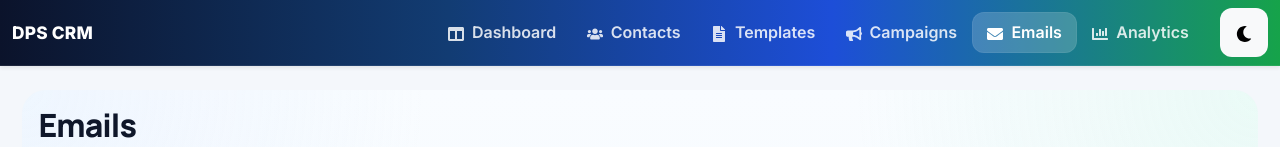
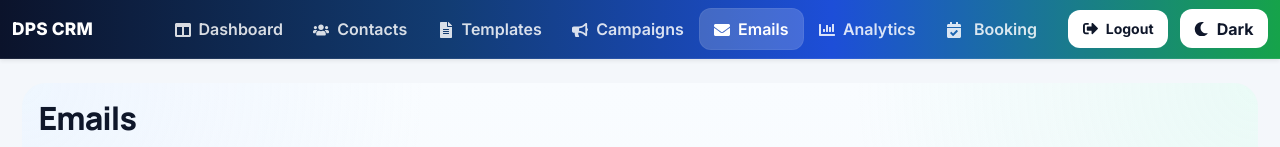
Before and after one commit to Sammy65433/DPS-Textellent-CRM-1, a React (Vite) app in the folder frontend/: page /emails in a window 1280 px wide. Shown: the top 147 px of the page. Built offline with nearby package versions, Linux system fonts and the light colour scheme; no server answers; sample sign-in values are in the browser's storage.

Commit message:
Updating Textellent adding calendar

```diff
--- a/frontend/src/App.jsx
+++ b/frontend/src/App.jsx
@@ -11,6 +11,9 @@ import NotFoundPage from "./pages/NotFoundPage";
 import ProtectedRoute from "./components/ProtectedRoute";
 import { useAppHandlers } from "./handlers/useAppHandlers";
 import "./styles/app.css";
+import Booking from "./components/Booking";
+
+
 
 function App() {
   const [contacts, setContacts] = useState([]);
@@ -158,6 +161,16 @@ function App() {
             </ProtectedRoute>
           }
         />
+{/* // Add inside <Routes>: */}
+<Route
+  path="/booking"
+  element={
+    <ProtectedRoute>
+      <Booking theme={theme} onToggleTheme={toggleTheme} />
+    </ProtectedRoute>
+  }
+/>
+
 
         <Route
           path="/contacts"
@@ -296,6 +309,7 @@ function App() {
           }
         />
       </Routes>
+
     </BrowserRouter>
   );
 }
--- a/frontend/src/components/AppLayout.jsx
+++ b/frontend/src/components/AppLayout.jsx
@@ -1,49 +1,80 @@
-import { Container, Navbar, Nav } from "react-bootstrap";
-import { NavLink } from "react-router-dom";
+import { Container, Navbar, Nav, Button } from "react-bootstrap";
+import { NavLink, useNavigate } from "react-router-dom";
 import {
   FaColumns,
+  FaCalendarCheck,
   FaUsers,
   FaFileAlt,
   FaBullhorn,
   FaEnvelope,
   FaChartBar,
+  FaSignOutAlt,
 } from "react-icons/fa";
 
 import ThemeToggle from "./ThemeToggle";
 
 function AppLayout({ children, theme, onToggleTheme }) {
+  const navigate = useNavigate();
+
+  const handleLogout = () => {
+    localStorage.removeItem("token");
+    localStorage.removeItem("user");
+    navigate("/login");
+  };
+
   return (
     <>
       <Navbar bg="dark" variant="dark" className="crm-navbar shadow-sm mb-4">
         <Container fluid>
           <Navbar.Brand className="fw-bold">DPS CRM</Navbar.Brand>
-                    <Nav className="ms-auto align-items-center">
-                        <Nav.Link as={NavLink} to="/" end className="nav-router-link">
+
+          <Nav className="ms-auto align-items-center flex-wrap">
+            <Nav.Link as={NavLink} to="/dashboard" end className="nav-router-link">
               <FaColumns className="me-2" />
               Dashboard
             </Nav.Link>
+
             <Nav.Link as={NavLink} to="/contacts" className="nav-router-link">
               <FaUsers className="me-2" />
               Contacts
             </Nav.Link>
+
             <Nav.Link as={NavLink} to="/templates" className="nav-router-link">
               <FaFileAlt className="me-2" />
               Templates
             </Nav.Link>
+
             <Nav.Link as={NavLink} to="/campaigns" className="nav-router-link">
               <FaBullhorn className="me-2" />
               Campaigns
             </Nav.Link>
+
             <Nav.Link as={NavLink} to="/emails" className="nav-router-link">
               <FaEnvelope className="me-2" />
               Emails
             </Nav.Link>
+
             <Nav.Link as={NavLink} to="/analytics" className="nav-router-link">
               <FaChartBar className="me-2" />
               Analytics
             </Nav.Link>
 
-                        <div className="ms-3">
+            <Nav.Link as={NavLink} to="/booking" className="nav-router-link">
+              <FaCalendarCheck className="me-2" /> Booking
+            </Nav.Link>
+
+
+            <Button
+              variant="light"
+              size="sm"
+              className="logout-btn ms-3 me-2"
+              onClick={handleLogout}
+            >
+              <FaSignOutAlt className="me-2" />
+              Logout
+            </Button>
+
+            <div className="ms-1">
               <ThemeToggle theme={theme} onToggle={onToggleTheme} />
             </div>
           </Nav>
--- /dev/null
+++ b/frontend/src/components/Booking.jsx
@@ -0,0 +1,107 @@
+import { useEffect, useMemo, useState } from "react";
+import { Alert, Badge, Button, Card, Col, Container, Row, Spinner } from "react-bootstrap";
+import AppLayout from "./AppLayout";
+
+const API_URL = import.meta.env.VITE_DPS_API_URL;
+
+export default function Booking({ theme, onToggleTheme }) {
+    const [appointments, setAppointments] = useState([]);
+    const [selectedDate, setSelectedDate] = useState(
+        new Date().toLocaleDateString("en-CA")
+    );
+    const [loading, setLoading] = useState(true);
+    const [error, setError] = useState("");
+
+    useEffect(() => {
+        async function loadAppointments() {
+            try {
+                if (!API_URL) throw new Error("VITE_DPS_API_URL is not configured.");
+
+                const response = await fetch(`${API_URL}/api/appointments`);
+                if (!response.ok) throw new Error("Could not load appointments.");
+
+                const data = await response.json();
+                setAppointments(Array.isArray(data) ? data : data.appointments ?? []);
+            } catch (err) {
+                setError(err.message);
+            } finally {
+                setLoading(false);
+            }
+        }
+
+        loadAppointments();
+    }, []);
+
+    const dailyAppointments = useMemo(
+        () =>
+            appointments
+                .filter((appointment) => appointment.appointment_date === selectedDate)
+                .sort((a, b) =>
+                    (a.appointment_time ?? "").localeCompare(b.appointment_time ?? "")
+                ),
+        [appointments, selectedDate]
+    );
+
+    return (
+        <AppLayout theme={theme} onToggleTheme={onToggleTheme}>
+            <Container fluid>
+                <Row className="align-items-center mb-3">
+                    <Col>
+                        <h1>Booking Calendar</h1>
+                        <p className="text-muted">
+                            Appointments booked through the DPS website.
+                        </p>
+                    </Col>
+                    <Col xs="auto">
+                        <Button
+                            href="https://www.dpstaxpro.com/booking"
+                            target="_blank"
+                            rel="noopener noreferrer"
+                        >
+                            Book an Appointment
+                        </Button>
+                    </Col>
+                </Row>
+
+                <Card>
+                    <Card.Body>
+                        <label htmlFor="booking-date" className="form-label fw-bold">
+                            Select a date
+                        </label>
+                        <input
+                            id="booking-date"
+                            type="date"
+                            className="form-control mb-4"
+                            style={{ maxWidth: 240 }}
+                            value={selectedDate}
+                            onChange={(e) => setSelectedDate(e.target.value)}
+                        />
+
+                        {loading && <Spinner animation="border" />}
+                        {error && <Alert variant="danger">{error}</Alert>}
+
+                        {!loading && !error && dailyAppointments.length === 0 && (
+                            <p>No appointments for this date.</p>
+                        )}
+
+                        {!loading &&
+                            !error &&
+                            dailyAppointments.map((appointment) => (
+                                <Card key={appointment.id} className="mb-2">
+                                    <Card.Body>
+                                        <strong>{appointment.appointment_time}</strong>{" "}
+                                        {appointment.first_name} {appointment.last_name}
+                                        <div>{appointment.service}</div>
+                                        <div>Preparer: {appointment.tax_preparer}</div>
+                                        <Badge bg="secondary">
+                                            {appointment.status ?? "booked"}
+                                        </Badge>
+                                    </Card.Body>
+                                </Card>
+                            ))}
+                    </Card.Body>
+                </Card>
+            </Container>
+        </AppLayout>
+    );
+}
--- a/frontend/src/components/ThemeToggle.jsx
+++ b/frontend/src/components/ThemeToggle.jsx
@@ -4,12 +4,12 @@ import { FaMoon, FaSun } from "react-icons/fa";
 function ThemeToggle({ theme, onToggle }) {
   return (
     <Button
-            variant="light"
-            className="theme-toggle-btn"
+      className="theme-toggle-btn d-inline-flex align-items-center justify-content-center gap-2"
       onClick={onToggle}
       type="button"
     >
       {theme === "dark" ? <FaSun /> : <FaMoon />}
+      <span>{theme === "dark" ? "Light" : "Dark"}</span>
     </Button>
   );
 }
--- a/frontend/src/styles/layout.css
+++ b/frontend/src/styles/layout.css
@@ -1,9 +1,11 @@
 .crm-navbar {
-    background: linear-gradient(90deg,
+  background: linear-gradient(
+    90deg,
     var(--nav-bg) 0%,
     var(--nav-bg-2) 35%,
     var(--nav-bg-3) 65%,
-            var(--nav-bg-4) 100%) !important;
+    var(--nav-bg-4) 100%
+  ) !important;
   border-bottom: 1px solid rgba(255, 255, 255, 0.08);
   backdrop-filter: blur(12px);
   box-shadow: 0 12px 30px rgba(15, 23, 42, 0.18);
@@ -49,6 +51,16 @@
   box-shadow: inset 0 0 0 1px rgba(255, 255, 255, 0.06);
 }
 
+.crm-user-meta {
+  display: flex;
+  align-items: center;
+}
+
+.crm-user-meta small {
+  color: rgba(255, 255, 255, 0.78);
+  font-weight: 500;
+}
+
 .page-header {
   margin-bottom: 1.6rem;
 }
@@ -61,7 +73,6 @@
   letter-spacing: -0.03em;
 }
 
-
 .page-subtitle {
   color: var(--text-soft);
   font-size: 1rem;
@@ -72,17 +83,82 @@
   align-items: center;
 }
 
-.theme-toggle-btn {
+.theme-toggle-btn,
+.theme-toggle-btn.btn,
+button.theme-toggle-btn {
   border-radius: 12px !important;
   border: none !important;
-    box-shadow: var(--shadow-sm);
-    min-width: 44px;
-    min-height: 44px;
+  background: #ffffff !important;
+  color: #0f172a !important;
+  box-shadow: 0 8px 18px rgba(15, 23, 42, 0.12);
+  min-height: 38px;
+  padding: 0.48rem 0.9rem !important;
+  font-weight: 700 !important;
+  transition: transform 0.2s ease, box-shadow 0.2s ease, background 0.2s ease;
+}
+
+.theme-toggle-btn:hover,
+.theme-toggle-btn:focus,
+.theme-toggle-btn:active {
+  background: #f8fafc !important;
+  color: #0f172a !important;
+  transform: translateY(-1px);
+  box-shadow: 0 10px 20px rgba(15, 23, 42, 0.16);
+}
+
+.theme-toggle-btn svg,
+.theme-toggle-btn span {
+  color: #0f172a !important;
+}
+
+.logout-btn,
+.logout-btn.btn,
+button.logout-btn {
+  border-radius: 12px !important;
+  font-weight: 700 !important;
+  padding: 0.48rem 0.9rem !important;
+  border: none !important;
+  background: #ffffff !important;
+  color: #0f172a !important;
+  box-shadow: 0 8px 18px rgba(15, 23, 42, 0.12);
+  transition: transform 0.2s ease, box-shadow 0.2s ease, background 0.2s ease;
+  display: inline-flex !important;
+  align-items: center;
+  justify-content: center;
+  white-space: nowrap;
+}
+
+.logout-btn *,
+.logout-btn span,
+.logout-btn svg {
+  color: #0f172a !important;
+  fill: #0f172a !important;
+}
+
+.logout-btn:hover,
+.logout-btn:focus,
+.logout-btn:active {
+  background: #f8fafc !important;
+  color: #0f172a !important;
+  transform: translateY(-1px);
+  box-shadow: 0 10px 20px rgba(15, 23, 42, 0.16);
+}
+
+.logout-btn:hover *,
+.logout-btn:focus *,
+.logout-btn:active * {
+  color: #0f172a !important;
+  fill: #0f172a !important;
+}
+
+.logout-btn svg {
+  font-size: 0.9rem;
 }
 
 [data-theme="dark"] .dashboard-shell {
   background: linear-gradient(180deg, #020617 0%, #0b1220 100%);
 }
+
 .contacts-column-compact .crm-card {
   max-height: 620px;
 }
@@ -95,3 +171,73 @@
 .contacts-column-compact .card-body {
   padding-bottom: 0.5rem !important;
 }
+
+@media (max-width: 991px) {
+  .crm-navbar .navbar-brand {
+    font-size: 1rem;
+  }
+
+  .nav-router-link {
+    padding: 0.5rem 0.75rem !important;
+    font-size: 0.92rem;
+  }
+
+  .crm-user-meta {
+    width: 100%;
+    justify-content: flex-start;
+    margin-top: 0.5rem;
+  }
+}
+
+@media (max-width: 767px) {
+  .dashboard-shell {
+    padding: 0 1rem 1.6rem;
+  }
+
+  .crm-navbar {
+    margin-bottom: 1rem !important;
+  }
+
+  .crm-navbar .container-fluid {
+    gap: 0.75rem;
+  }
+
+  .crm-navbar .navbar-brand {
+    font-size: 0.95rem;
+  }
+
+  .crm-navbar .navbar-nav {
+    width: 100%;
+    gap: 0.45rem;
+    align-items: stretch !important;
+  }
+
+  .nav-router-link {
+    width: 100%;
+    border-radius: 10px;
+    padding: 0.6rem 0.75rem !important;
+    font-size: 0.9rem;
+  }
+
+  .crm-user-meta {
+    width: 100%;
+    justify-content: center;
+    margin: 0.35rem 0 0;
+    text-align: center;
+  }
+
+  .logout-btn,
+  .theme-toggle-btn {
+    width: 100%;
+    justify-content: center;
+    margin: 0.35rem 0 0 !important;
+  }
+
+  .page-title {
+    font-size: 1.55rem;
+  }
+
+  .page-subtitle {
+    font-size: 0.95rem;
+  }
+}
--- a/frontend/src/styles/login.css
+++ b/frontend/src/styles/login.css
@@ -140,3 +140,36 @@
     font-size: 0.94rem;
   }
 }
+.logout-btn {
+  min-width: 38px;
+  height: 38px;
+  border-radius: 12px !important;
+  display: inline-flex;
+  align-items: center;
+  justify-content: center;
+  padding: 0 0.75rem;
+  border-color: rgba(255, 255, 255, 0.25) !important;
+  color: #fff !important;
+}
+
+.logout-btn:hover {
+  background: rgba(255, 255, 255, 0.12) !important;
+  border-color: rgba(255, 255, 255, 0.35) !important;
+}
+
+.logout-btn svg {
+  font-size: 0.95rem;
+}
+
+@media (max-width: 991px) {
+  .logout-text {
+    display: inline;
+  }
+}
+
+@media (max-width: 767px) {
+  .logout-btn {
+    width: 100%;
+    justify-content: center;
+  }
+}
--- a/frontend/src/styles/theme.css
+++ b/frontend/src/styles/theme.css
@@ -55,3 +55,27 @@
   --shadow-md: 0 18px 45px rgba(2, 6, 23, 0.42);
   --shadow-lg: 0 24px 70px rgba(2, 6, 23, 0.5);
 }
+.theme-toggle-btn {
+  border-radius: 12px !important;
+  border: none !important;
+  background: #ffffff !important;
+  color: #0f172a !important;
+  box-shadow: 0 8px 18px rgba(15, 23, 42, 0.12);
+  min-height: 38px;
+  padding: 0.48rem 0.9rem !important;
+  font-weight: 700 !important;
+  transition: transform 0.2s ease, box-shadow 0.2s ease, background 0.2s ease;
+}
+
+.theme-toggle-btn:hover,
+.theme-toggle-btn:focus,
+.theme-toggle-btn:active {
+  background: #f8fafc !important;
+  color: #0f172a !important;
+  transform: translateY(-1px);
+  box-shadow: 0 10px 20px rgba(15, 23, 42, 0.16);
+}
+
+.theme-toggle-btn svg {
+  font-size: 0.9rem;
+}
```
Also changed, not shown: 2 other files (tests, documents, lock files or other folders). Lines whose indentation alone changed are shown as unchanged.
